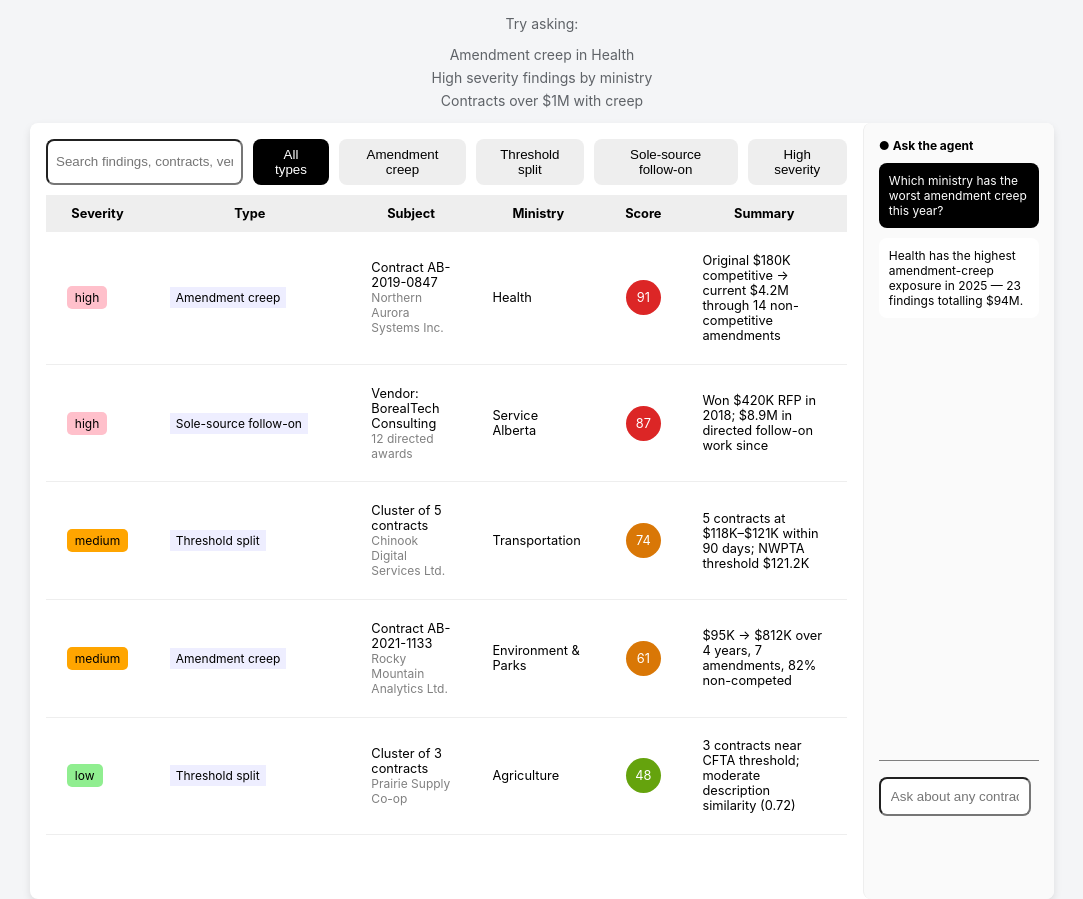
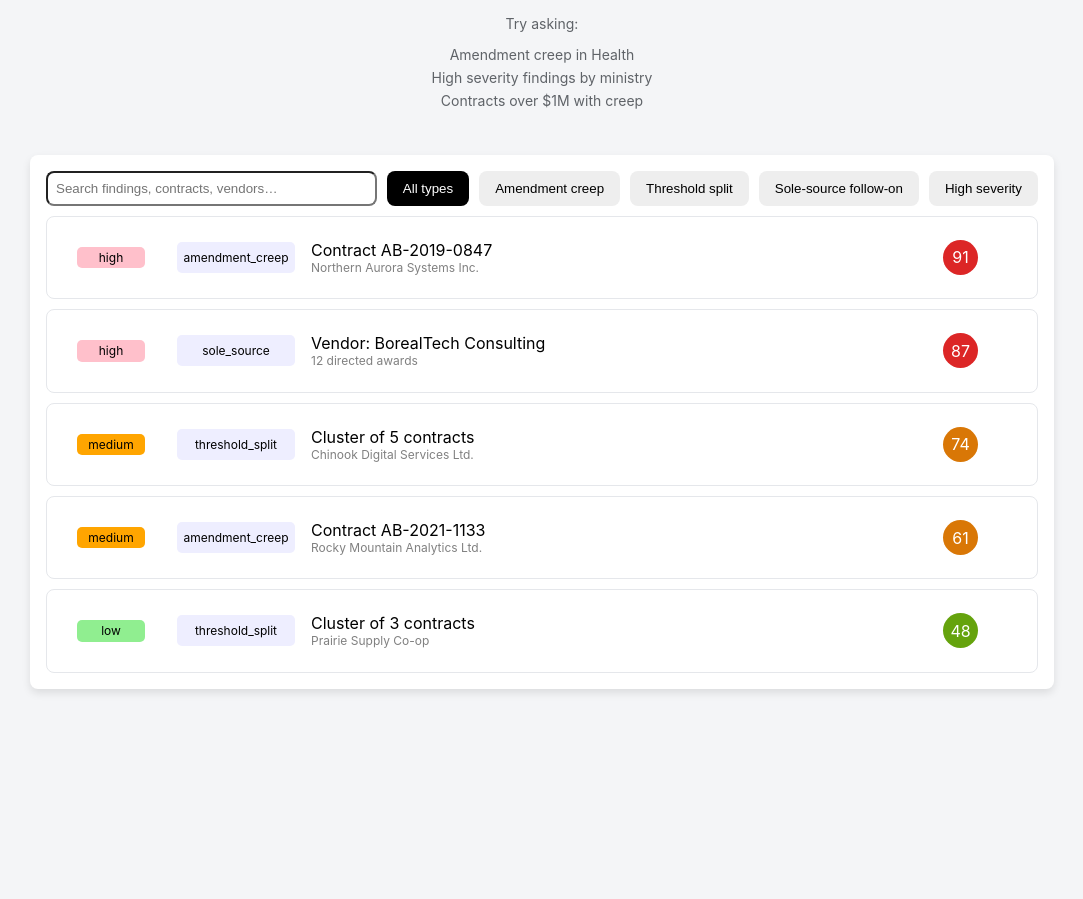
Before and after one commit to Phahose/MCP-Project, a React (Vite) app in the folder FrontUI/procurementUI/: page / in a window 1280 px wide. Shown: the part 380-1279 px from the top of the page, without its empty margins (98-1181 px from the left). After the commit the page ends 1101 px from the top, so only its background shows below. Built offline with nearby package versions, Linux system fonts and the light colour scheme.

Commit message:
Fron End UI updated

```diff
--- a/FrontUI/procurementUI/src/App.css
+++ b/FrontUI/procurementUI/src/App.css
@@ -174,7 +174,7 @@ body {
   display: flex;
   flex: 1;
   width: 80%;
-  margin: auto;
+  margin: 2rem auto;
   background-color: white ;
   border-radius: 0.5rem;
   padding: 0;
@@ -183,8 +183,10 @@ body {
 
 .main{
   padding: 1rem;
-  margin: auto;
+  margin: 0 auto;
   width: 100%;
+  display: flex;
+  flex-flow: column;
 }
 
 /* FILTERS */
@@ -222,40 +224,56 @@ body {
   transform: scale(1.05);
 }
 
-/* TABLE */
-table {
-  width: 100%;
-  background: white;
-  border-collapse: collapse;
-  font-size: 0.8rem;
-  padding: 5rem;
-  margin-bottom: 3rem;
+
+.findings-list {
+  display: flex;
+  flex-direction: column;
+  gap: 10px;
 }
 
-thead {
-  background: #eee;
-
+.finding-item {
+  border: 1px solid #e5e7eb;
+  border-radius: 8px;
+  background: white;
+  overflow: hidden;
 }
 
-th{
-  padding: 0.7rem;
+/* SUMMARY ROW */
+.finding-summary {
+  display: grid;
+  grid-template-columns: 100px 150px 1fr 80px;
+  align-items: center;
+  padding: 14px;
+  cursor: pointer;
+  list-style: none;
 }
 
-td {
-  padding: 1.3rem;
-  border-bottom: 1px solid #eee;
+/* remove default arrow */
+.finding-summary::-webkit-details-marker {
+  display: none;
 }
 
-table tr:hover {
-  background: #f9f9f9;
-}
-table tr:active {
-  background: #f1f1f1;
+/* hover */
+.finding-summary:hover {
+  background: #f9fafb;
 }
 
-th:nth-child(2),
-td:nth-child(2) {
-  width: 10rem;
+/* expanded content */
+.finding-expanded {
+  padding: 16px;
+  border-top: 1px solid #eee;
+  background: #fafbfc;
+}
+
+/* subject block */
+.finding-main {
+  display: flex;
+  flex-direction: column;
+}
+
+.sub {
+  font-size: 12px;
+  color: #6b7280;
 }
 .sub {
   font-size: 12px;
@@ -264,9 +282,14 @@ td:nth-child(2) {
 
 /* BADGES */
 .badge {
-  padding: 4px 8px;
+  padding: 0.2rem;
   border-radius: 5px;
+  min-width: 0.5rem;
   font-size: 12px;
+  display: flex;
+  align-items: center;
+  justify-content: center;
+  margin: 1rem;
 }
 .badge.high {
   background: pink;
@@ -280,8 +303,13 @@ td:nth-child(2) {
 
 .type {
   background: #eef;
-  padding: 3px 6px;
+  padding: 0.5rem;
   font-size: 12px;
+  margin: 0 1rem;
+  border-radius: 5px;
+  display: flex;
+  align-items: center;
+  justify-content: center;
 }
 
 /* SCORE */
@@ -296,15 +324,15 @@ td:nth-child(2) {
 }
 
 .score.high {
-  background: #dc2626; /* red */
+  background: #dc2626;
 }
 
 .score.medium {
-  background: #d97706; /* orange */
+  background: #d97706;
 }
 
 .score.low {
-  background: #65a30d; /* green */
+  background: #65a30d;
 }
 
 /* CHAT */
@@ -367,3 +395,64 @@ td:nth-child(2) {
   height: 100%;
   background: red;
 }
+
+/* Finding Styling */
+.finding-details {
+  display: grid;
+  grid-template-columns: 1fr 1fr;
+  gap: 20px;
+}
+
+.panel {
+  background: white;
+  border: 1px solid #e5e7eb;
+  border-radius: 10px;
+  padding: 20px;
+}
+
+.panel-title {
+  font-size: 13px;
+  font-weight: 700;
+  color: #4b5563;
+  margin-bottom: 14px;
+  text-transform: uppercase;
+}
+
+/* FACTOR */
+.factor {
+  margin-bottom: 16px;
+}
+
+.factor-head {
+  display: flex;
+  justify-content: space-between;
+  font-size: 13px;
+  margin-bottom: 4px;
+}
+
+.bar {
+  height: 8px;
+  background: #eee;
+  border-radius: 4px;
+}
+
+.bar-fill {
+  height: 100%;
+  background: #dc2626;
+  border-radius: 4px;
+}
+
+/* EVIDENCE */
+.evidence-item {
+  margin-bottom: 12px;
+}
+
+.evidence-title {
+  font-weight: 600;
+  font-size: 13px;
+}
+
+.evidence-desc {
+  font-size: 12px;
+  color: #6b7280;
+}
--- a/FrontUI/procurementUI/src/App.tsx
+++ b/FrontUI/procurementUI/src/App.tsx
@@ -15,7 +15,7 @@ const FINDINGS: Finding[] = [
   {
     id: "1",
     severity: "high",
-    type: "Amendment creep",
+    type: "amendment_creep",
     subject: "Contract AB-2019-0847",
     vendor: "Northern Aurora Systems Inc.",
     ministry: "Health",
@@ -25,7 +25,7 @@ const FINDINGS: Finding[] = [
   {
     id: "2",
     severity: "high",
-    type: "Sole-source follow-on",
+    type: "sole_source",
     subject: "Vendor: BorealTech Consulting",
     vendor: "12 directed awards",
     ministry: "Service Alberta",
@@ -35,7 +35,7 @@ const FINDINGS: Finding[] = [
   {
     id: "3",
     severity: "medium",
-    type: "Threshold split",
+    type: "threshold_split",
     subject: "Cluster of 5 contracts",
     vendor: "Chinook Digital Services Ltd.",
     ministry: "Transportation",
@@ -45,7 +45,7 @@ const FINDINGS: Finding[] = [
   {
     id: "4",
     severity: "medium",
-    type: "Amendment creep",
+    type: "amendment_creep",
     subject: "Contract AB-2021-1133",
     vendor: "Rocky Mountain Analytics Ltd.",
     ministry: "Environment & Parks",
@@ -55,7 +55,7 @@ const FINDINGS: Finding[] = [
   {
     id: "5",
     severity: "low",
-    type: "Threshold split",
+    type: "threshold_split",
     subject: "Cluster of 3 contracts",
     vendor: "Prairie Supply Co-op",
     ministry: "Agriculture",
--- a/FrontUI/procurementUI/src/components/FindingComponent.tsx
+++ b/FrontUI/procurementUI/src/components/FindingComponent.tsx
@@ -0,0 +1,105 @@
+import type { Finding } from "../types/Finding";
+
+type Props = {
+  finding: Finding;
+  findingType: string;
+};
+
+function Factor({ label, value }: { label: string; value: number }) {
+  return (
+    <div className="factor">
+      <div className="factor-head">
+        <span>{label}</span>
+        <span>{value}</span>
+      </div>
+
+      <div className="bar">
+        <div
+          className="bar-fill"
+          style={{ width: `${value}%` }}
+        />
+      </div>
+    </div>
+  );
+}
+
+function Evidence({ title, desc }: { title: string; desc?: string }) {
+  return (
+    <div className="evidence-item">
+      <div className="evidence-title">{title}</div>
+      <div className="evidence-desc">{desc}</div>
+    </div>
+  );
+}
+
+export function FindingDetails({ finding, findingType }: Props) {
+  return (
+    <div className="finding-details">
+
+      {/* LEFT PANEL */}
+      <div className="panel">
+        <p className="panel-title">
+          Factor Breakdown — How the score was computed
+        </p>
+
+        <div className="finding-content">
+          {findingType === "amendment_creep" && (
+            <>
+              <Factor label="Amendment ratio" value={finding.score} />
+              <Factor label="Non-competed share" value={91} />
+              <Factor label="Largest amendment" value={100} />
+              <Factor label="Time span" value={78} />
+              <Factor label="Amendment count" value={70} />
+            </>
+          )}
+
+          {findingType === "threshold_split" && (
+           <>
+              <Factor label="Amendment ratio" value={finding.score} />
+              <Factor label="Non-competed share" value={91} />
+              <Factor label="Largest amendment" value={100} />
+              <Factor label="Time span" value={78} />
+              <Factor label="Amendment count" value={70} />
+            </>
+          )}
+
+          {findingType === "sole_source" && (
+           <>
+              <Factor label="Amendment ratio" value={finding.score} />
+              <Factor label="Non-competed share" value={91} />
+              <Factor label="Largest amendment" value={100} />
+              <Factor label="Time span" value={78} />
+              <Factor label="Amendment count" value={70} />
+            </>
+          )}
+        </div>
+      </div>
+
+      {/* RIGHT PANEL */}
+      <div className="panel">
+        <p className="panel-title">
+          Evidence — The records behind this score
+        </p>
+
+        <div className="finding-content">
+          {findingType === "amendment_creep" && (
+            <>
+              <Evidence title="Original contract" desc={finding.subject} />
+              <Evidence title="Vendor" desc={finding.vendor} />
+              <Evidence title="Ministry" desc={finding.ministry} />
+            </>
+          )}
+
+          {findingType === "threshold_split" && (
+            <p>Threshold split evidence here</p>
+          )}
+
+          {findingType === "scope_creep" && (
+            <p>Scope creep evidence here</p>
+          )}
+        </div>
+      </div>
+
+    </div>
+  );
+}
--- a/FrontUI/procurementUI/src/components/ResultsTable.tsx
+++ b/FrontUI/procurementUI/src/components/ResultsTable.tsx
@@ -1,6 +1,7 @@
 import { useState } from "react";
-import { useNavigate } from "react-router-dom";
+//import { useNavigate } from "react-router-dom";
 import type { Finding } from "../types/Finding";
+import { FindingDetails } from "../components/FindingComponent"
 
 
 const filterFindingsByType = (findings: Finding[], type: string) => {
@@ -16,11 +17,12 @@ const getScoreClass = (score: number) => {
   return "score low";
 };
 
+
 export function ResultsTable({ findings }: { findings: Finding[] }) {
 
     const [activeFilter, setActiveFilter] = useState("All types");
     const filteredFindings = filterFindingsByType(findings, activeFilter);
-    const navigate = useNavigate();
+    //const navigate = useNavigate();
     const [chatInput, setChatInput] = useState("");
 
     const handleChatSend = () => {
@@ -49,49 +51,45 @@ export function ResultsTable({ findings }: { findings: Finding[] }) {
               )
             )}
           </div>
-
-          {/* TABLE */}
-          <table>
-            <thead>
-              <tr>
-                <th>Severity</th>
-                <th>Type</th>
-                <th>Subject</th>
-                <th>Ministry</th>
-                <th>Score</th>
-                <th>Summary</th>
-              </tr>
-            </thead>
-            <tbody>
+          <div className="findings-list">
             {filteredFindings.map((f) => (
-                <tr key={f.id} onClick={() => navigate(`/finding/${f.id}`)}>
-                  <td>
+              <details key={f.id} className="finding-item">
+                {/* SUMMARY (collapsed view) */}
+                <summary className="finding-summary">
                   <span className={`badge ${f.severity.toLowerCase()}`}>
                     {f.severity}
                   </span>
-                  </td>
-                  <td>
+
                   <span className="type">{f.type}</span>
-                  </td>
-                  <td>
+
+                  <div className="finding-main">
+                    <div>
                       {f.subject}
                       <div className="sub">{f.vendor}</div>
-                  </td>
-                  <td>{f.ministry}</td>
-                  <td>
+                    </div>
+                  </div>
+
                   <div className={getScoreClass(f.score)}>
                     {f.score}
                   </div>
-                  </td>
-                  <td>{f.summary}</td>
-                </tr>
+                </summary>
+
+                {/* DETAILS (expanded view) */}
+                <div className="finding-expanded">
+                  <p>{f.summary}</p>
+
+                  <FindingDetails
+                    finding={f}
+                    findingType={f.type}
+                  />
+                </div>
+              </details>
             ))}
-            </tbody>
-          </table>
+          </div>
         </div>
 
         {/* RIGHT CHAT */}
-        <div className="chat">
+        {/* <div className="chat">
           <div className="chat-title">● Ask the agent</div>
           <div className="chat-section">
             <div className="msg user">
@@ -113,7 +111,7 @@ export function ResultsTable({ findings }: { findings: Finding[] }) {
             onKeyPress={(e) => e.key === "Enter" && handleChatSend()}
           />
         </div>
-        </div>
+        </div>  */}
       </div>
   );
 }
```
Lines whose indentation alone changed are shown as unchanged.
